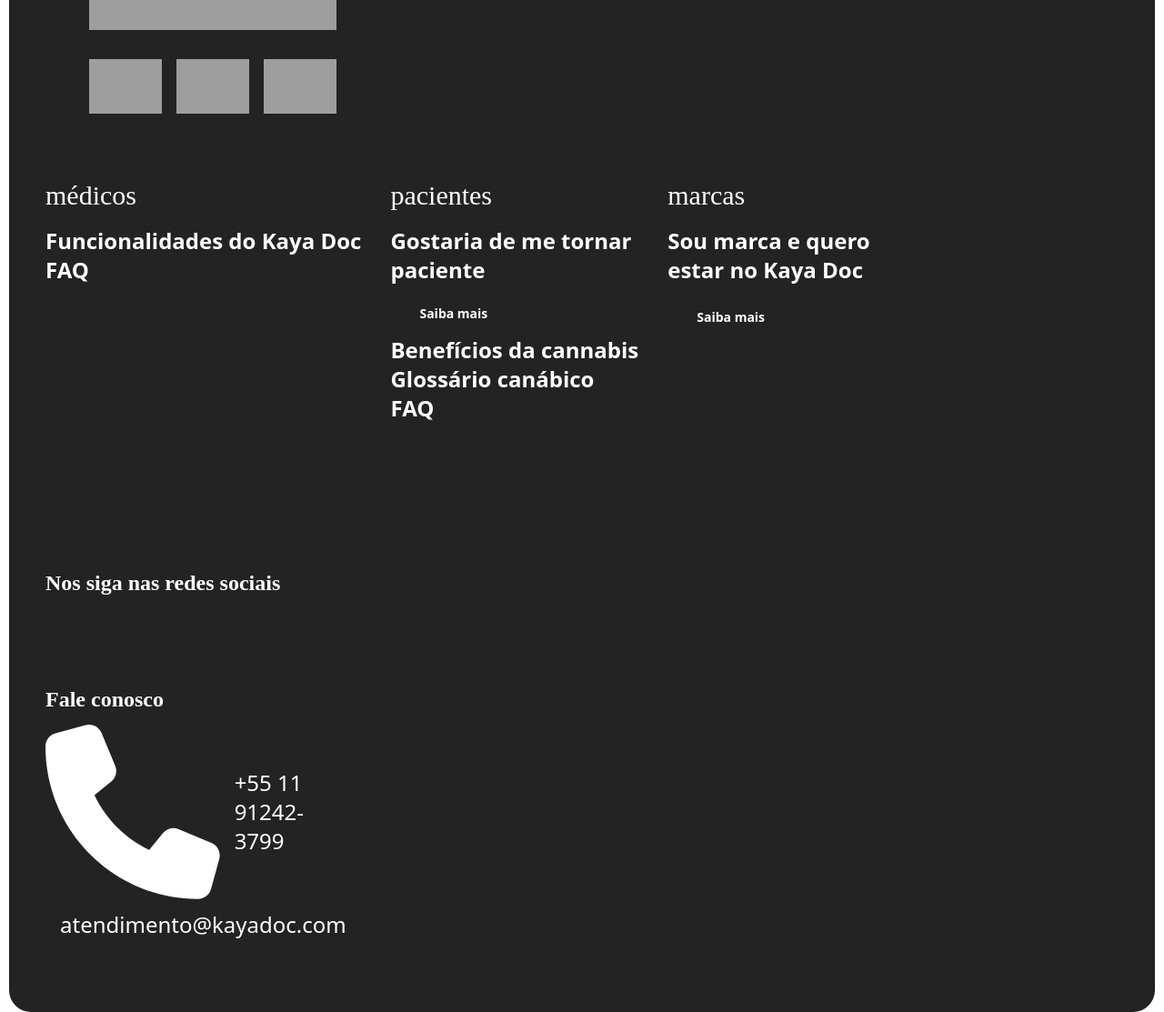
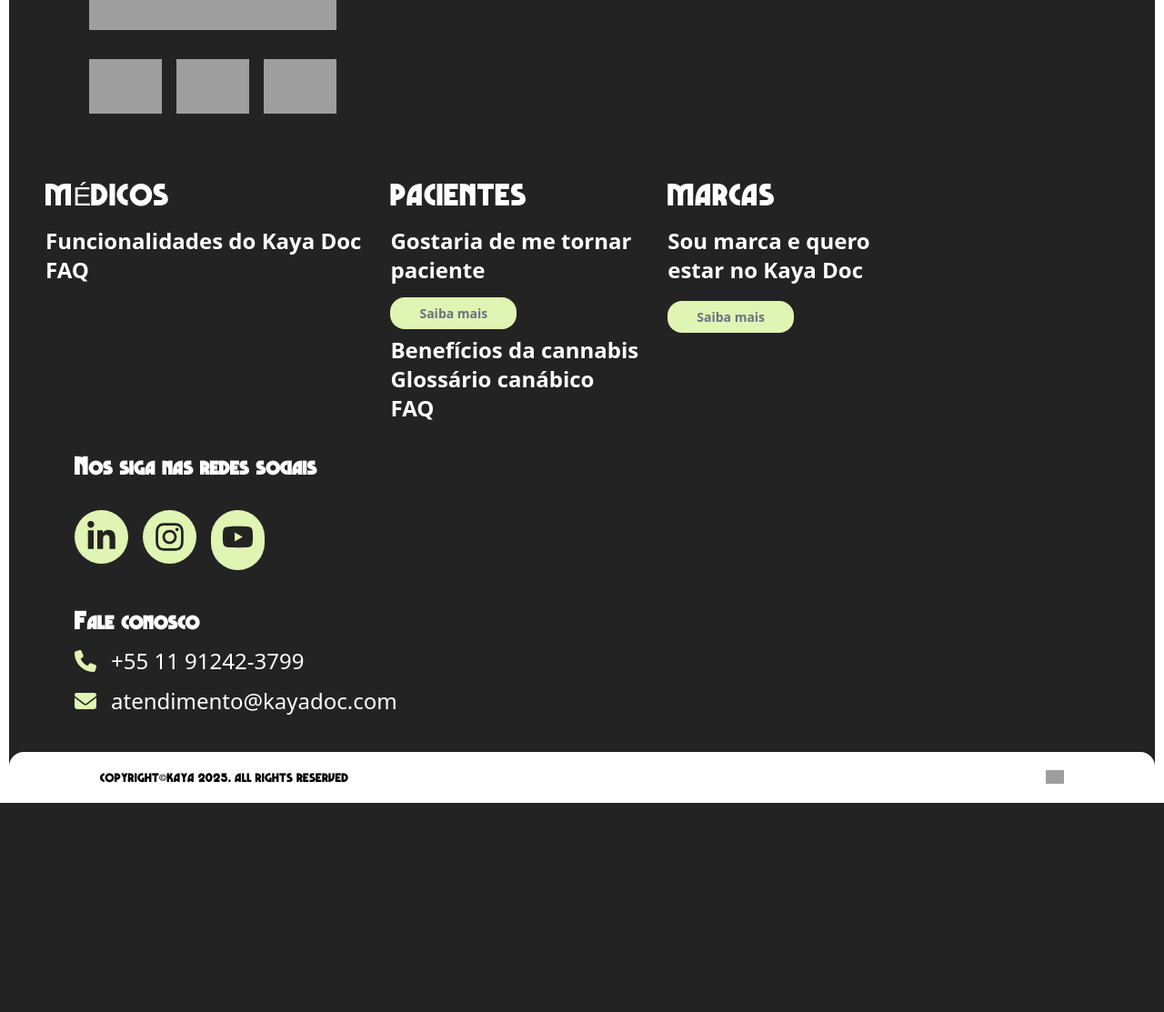
Before and after one commit to Chyod-s/kaya-doc-django-tailwind, a Django app: template templates/base.html in a window 1280 px wide. Shown: the part 291-1404 px from the top of the page at 91% size. After the commit the page ends 1174 px from the top, so only its background shows below. Run offline with Django 5.2, Linux system fonts and the light colour scheme; the template is opened without the code that fills it, so the values that code supplies are empty; style sheets or scripts are compiled from the project's sources; some web fonts are replaced; grey boxes are pictures that could not be loaded.

Commit message:
feat: feito rodapé da base

```diff
--- a/tailwind.config.js
+++ b/tailwind.config.js
@@ -17,6 +17,7 @@ module.exports = {
         'custom-green-other': '#CDEA98',
         'custom-green-dark': '#A7C879',
         'custom-text-green': '#738252',
+        'custom-text-grey': '#758554'
       },
     },
   },
--- a/templates/base.html
+++ b/templates/base.html
@@ -85,11 +85,12 @@
                 </div>
             </div>
         </div>
+
         <div class="flex justify-center mt-6 lg:col-span-2">
             <div>
                 <div class="gap-8 md:mt-4 md:flex md:flex-wrap">
                     <div class="flex flex-col">
-                        <div class="mb-4 text-2xl md:text-3xl" style="font-family: Marvin Visions Variable">médicos</div>
+                        <div class="mb-4 text-2xl md:text-3xl font-marbold">MÉDICOS</div>
                         <ul class="font-semibold">
                             <li class="hover:font-bold hover:cursor-pointer">
                                 <a href="/cadastro_medico_form/">Funcionalidades do Kaya Doc</a>
@@ -100,13 +101,13 @@
                         </ul>
                     </div>
                     <div class="flex flex-col">
-                        <div class="mb-4 text-2xl md:text-3xl" style="font-family: Marvin Visions Variable">pacientes</div>
+                        <div class="mb-4 text-2xl md:text-3xl font-marbold">PACIENTES</div>
                         <ul class="font-semibold">
                             <li class="hover:font-bold hover:cursor-pointer">
                                 <a href="/sou_paciente/">Gostaria de me tornar <br> paciente</a>
                             </li>
                             <li class="my-3 hover:font-bold hover:cursor-pointer">
-                                <a class="px-8 py-2 text-sm rounded-2xl bg-theme_color2-200 text-theme_color2-400" href="https://api.whatsapp.com/send/?phone=5511912423799&amp;text=Quero+saber+mais+sobre+o+kaya+doc+gostaria+de+me+tornar+um+paciente.&amp;type=phone_number&amp;app_absent=0">Saiba mais</a>
+                                <a class="px-8 py-2 text-sm rounded-2xl text-gray-500 bg-custom-green" href="https://api.whatsapp.com/send/?phone=5511912423799&amp;text=Quero+saber+mais+sobre+o+kaya+doc+gostaria+de+me+tornar+um+paciente.&amp;type=phone_number&amp;app_absent=0">Saiba mais</a>
                             </li>
                             <li class="hover:font-bold hover:cursor-pointer">
                                 <a href="/beneficios_lista/">Benefícios da cannabis</a>
@@ -120,51 +121,144 @@
                         </ul>
                     </div>
                     <div class="flex flex-col">
-                        <div class="mb-4 text-2xl md:text-3xl" style="font-family: Marvin Visions Variable">marcas</div>
+                        <div class="mb-4 text-2xl md:text-3xl font-marbold">MARCAS</div>
                         <ul class="font-semibold">
                             <li class="hover:font-bold hover:cursor-pointer">
                                 <a href="https://api.whatsapp.com/send/?phone=5511912423799&amp;text=Sou+uma+marca+quero+e+estar+no+Kaya+Doc.&amp;type=phone_number&amp;app_absent=0">Sou marca e quero <br> estar no Kaya Doc</a>
                             </li>
-                            <li class="my-4 hover:font-bold hover:cursor-pointer">
-                                <a class="px-8 py-2 text-sm rounded-2xl bg-theme_color2-200 text-theme_color2-400" href="https://api.whatsapp.com/send/?phone=5511912423799&amp;text=Sou+uma+marca+quero+saber+sobre+o+kaya+doc.&amp;type=phone_number&amp;app_absent=0">Saiba mais</a>
+                            <li class="my-4 hover:font-bold hover:cursor-pointer ">
+                                <a class="px-8 py-2 text-sm rounded-2xl text-gray-500 bg-custom-green" href="https://api.whatsapp.com/send/?phone=5511912423799&amp;text=Sou+uma+marca+quero+saber+sobre+o+kaya+doc.&amp;type=phone_number&amp;app_absent=0">Saiba mais</a>
                             </li>
                         </ul>
                     </div>
                 </div>
             </div>
         </div>
-        <div class="md:mt-32">
-            <div class="mb-8 text-2xl font-bold" style="font-family: Marvin Visions Variable">Nos siga nas redes sociais</div>
+
+        <div class="px-8">
+            <div class="mb-8 text-2xl font-bold font-marbold" >Nos siga nas redes sociais</div>
             <div class="flex gap-4 mb-10">
                 <div>
-                    <a href="https://www.linkedin.com/company/kaya-mind/" target="_blank">
-                        <svg class="svg-inline--fa fa-linkedin-in items-center p-3 text-black rounded-full md:text-4xl bg-theme_color2-200" aria-hidden="true" focusable="false" data-prefix="fab" data-icon="linkedin-in" role="img" xmlns="http://www.w3.org/2000/svg" viewBox="0 0 448 512" data-fa-i2svg=""><path fill="currentColor" d="M100.28 448H7.4V148.9h92.88zM53.79 108.1C24.09 108.1 0 83.5 0 53.8a53.79 53.79 0 0 1 107.58 0c0 29.7-24.1 54.3-53.79 54.3zM447.9 448h-92.68V302.4c0-34.7-.7-79.2-48.29-79.2-48.29 0-55.69 37.7-55.69 76.7V448h-92.78V148.9h89.08v40.8h1.3c12.4-23.5 42.69-48.3 87.88-48.3 94 0 111.28 61.9 111.28 142.3V448z"></path></svg><!-- <i class="items-center p-3 text-black rounded-full md:text-4xl fab fa-linkedin-in bg-theme_color2-200"></i> Font Awesome fontawesome.com -->
+                    <a class="bg-custom-green p-3 rounded-full inline-block"   href="https://www.linkedin.com/company/kaya-mind/" target="_blank">
+
+                    <svg
+                    aria-hidden="true"
+                    data-prefix="fab"
+                    data-icon="linkedin-in"
+                    role="img"
+                    xmlns="http://www.w3.org/2000/svg"
+                    viewBox="0 0 448 512"
+                    width="35"
+                    height="35">
+                        <path fill="#232323"
+                            d="M100.28 448H7.4V148.9h92.88zM53.79 108.1C24.09 108.1 0 83.5 0 53.8a53.79 53.79 0 0 1 107.58 0c0 29.7-24.1 54.3-53.79 54.3zM447.9 448h-92.68V302.4c0-34.7-.7-79.2-48.29-79.2-48.29 0-55.69 37.7-55.69 76.7V448h-92.78V148.9h89.08v40.8h1.3c12.4-23.5 42.69-48.3 87.88-48.3 94 0 111.28 61.9 111.28 142.3V448z">
+                        </path>
+                    </svg>
+
+
                     </a>
                 </div>
-                <div>
-                    <a href="https://www.instagram.com/kaya.mind/" target="_blank">
-                        <svg class="svg-inline--fa fa-instagram items-center p-3 text-black rounded-full md:text-4xl bg-theme_color2-200" aria-hidden="true" focusable="false" data-prefix="fab" data-icon="instagram" role="img" xmlns="http://www.w3.org/2000/svg" viewBox="0 0 448 512" data-fa-i2svg=""><path fill="currentColor" d="M224.1 141c-63.6 0-114.9 51.3-114.9 114.9s51.3 114.9 114.9 114.9S339 319.5 339 255.9 287.7 141 224.1 141zm0 189.6c-41.1 0-74.7-33.5-74.7-74.7s33.5-74.7 74.7-74.7 74.7 33.5 74.7 74.7-33.6 74.7-74.7 74.7zm146.4-194.3c0 14.9-12 26.8-26.8 26.8-14.9 0-26.8-12-26.8-26.8s12-26.8 26.8-26.8 26.8 12 26.8 26.8zm76.1 27.2c-1.7-35.9-9.9-67.7-36.2-93.9-26.2-26.2-58-34.4-93.9-36.2-37-2.1-147.9-2.1-184.9 0-35.8 1.7-67.6 9.9-93.9 36.1s-34.4 58-36.2 93.9c-2.1 37-2.1 147.9 0 184.9 1.7 35.9 9.9 67.7 36.2 93.9s58 34.4 93.9 36.2c37 2.1 147.9 2.1 184.9 0 35.9-1.7 67.7-9.9 93.9-36.2 26.2-26.2 34.4-58 36.2-93.9 2.1-37 2.1-147.8 0-184.8zM398.8 388c-7.8 19.6-22.9 34.7-42.6 42.6-29.5 11.7-99.5 9-132.1 9s-102.7 2.6-132.1-9c-19.6-7.8-34.7-22.9-42.6-42.6-11.7-29.5-9-99.5-9-132.1s-2.6-102.7 9-132.1c7.8-19.6 22.9-34.7 42.6-42.6 29.5-11.7 99.5-9 132.1-9s102.7-2.6 132.1 9c19.6 7.8 34.7 22.9 42.6 42.6 11.7 29.5 9 99.5 9 132.1s2.7 102.7-9 132.1z"></path></svg><!-- <i class="items-center p-3 text-black rounded-full md:text-4xl fab fa-instagram bg-theme_color2-200"></i> Font Awesome fontawesome.com -->
-                    </a>
+
+                <a href="https://www.instagram.com/kaya.mind/" target="_blank">
+                    <div class="bg-custom-green p-3 rounded-full inline-block">
+                        <svg
+                            aria-hidden="true"
+                            data-prefix="fab"
+                            data-icon="instagram"
+                            role="img"
+                            xmlns="http://www.w3.org/2000/svg"
+                            viewBox="0 0 448 512"
+                            width="35"
+                            height="35">
+                            <path fill="#232323"
+                                d="M224.1 141c-63.6 0-114.9 51.3-114.9 114.9s51.3 114.9 114.9 114.9S339 319.5 339 255.9 287.7 141 224.1 141zm0 189.6c-41.1 0-74.7-33.5-74.7-74.7s33.5-74.7 74.7-74.7 74.7 33.5 74.7 74.7-33.6 74.7-74.7 74.7zm146.4-194.3c0 14.9-12 26.8-26.8 26.8-14.9 0-26.8-12-26.8-26.8s12-26.8 26.8-26.8 26.8 12 26.8 26.8zm76.1 27.2c-1.7-35.9-9.9-67.7-36.2-93.9-26.2-26.2-58-34.4-93.9-36.2-37-2.1-147.9-2.1-184.9 0-35.8 1.7-67.6 9.9-93.9 36.1s-34.4 58-36.2 93.9c-2.1 37-2.1 147.9 0 184.9 1.7 35.9 9.9 67.7 36.2 93.9s58 34.4 93.9 36.2c37 2.1 147.9 2.1 184.9 0 35.9-1.7 67.7-9.9 93.9-36.2 26.2-26.2 34.4-58 36.2-93.9 2.1-37 2.1-147.8 0-184.8zM398.8 388c-7.8 19.6-22.9 34.7-42.6 42.6-29.5 11.7-99.5 9-132.1 9s-102.7 2.6-132.1-9c-19.6-7.8-34.7-22.9-42.6-42.6-11.7-29.5-9-99.5-9-132.1s-2.6-102.7 9-132.1c7.8-19.6 22.9-34.7 42.6-42.6 29.5-11.7 99.5-9 132.1-9s102.7-2.6 132.1 9c19.6 7.8 34.7 22.9 42.6 42.6 11.7 29.5 9 99.5 9 132.1s2.7 102.7-9 132.1z">
+                            </path>
+                        </svg>
+                    </div>
+                </a>
+
+
+                <div class="bg-custom-green p-3 rounded-full inline-block">
+                    <svg class="svg-inline--fa fa-youtube items-center text-black md:text-4xl"
+                         aria-hidden="true"
+                         focusable="false"
+                         data-prefix="fab"
+                         data-icon="youtube"
+                         role="img"
+                         xmlns="http://www.w3.org/2000/svg"
+                         viewBox="0 0 576 512"
+                         width="35"
+                         height="35">
+                        <path fill="#232323"
+                              d="M549.655 124.083c-6.281-23.65-24.787-42.276-48.284-48.597C458.781 64 288 64 288 64S117.22 64 74.629 75.486c-23.497 6.322-42.003 24.947-48.284 48.597-11.412 42.867-11.412 132.305-11.412 132.305s0 89.438 11.412 132.305c6.281 23.65 24.787 41.5 48.284 47.821C117.22 448 288 448 288 448s170.78 0 213.371-11.486c23.497-6.321 42.003-24.171 48.284-47.821 11.412-42.867 11.412-132.305 11.412-132.305s0-89.438-11.412-132.305zm-317.51 213.508V175.185l142.739 81.205-142.739 81.201z">
+                        </path>
+                    </svg>
                 </div>
-                <div>
-                    <a href="https://www.youtube.com/@kayamind" target="_blank">
-                        <svg class="svg-inline--fa fa-youtube items-center p-3 text-black rounded-full md:text-4xl bg-theme_color2-200" aria-hidden="true" focusable="false" data-prefix="fab" data-icon="youtube" role="img" xmlns="http://www.w3.org/2000/svg" viewBox="0 0 576 512" data-fa-i2svg=""><path fill="currentColor" d="M549.655 124.083c-6.281-23.65-24.787-42.276-48.284-48.597C458.781 64 288 64 288 64S117.22 64 74.629 75.486c-23.497 6.322-42.003 24.947-48.284 48.597-11.412 42.867-11.412 132.305-11.412 132.305s0 89.438 11.412 132.305c6.281 23.65 24.787 41.5 48.284 47.821C117.22 448 288 448 288 448s170.78 0 213.371-11.486c23.497-6.321 42.003-24.171 48.284-47.821 11.412-42.867 11.412-132.305 11.412-132.305s0-89.438-11.412-132.305zm-317.51 213.508V175.185l142.739 81.205-142.739 81.201z"></path></svg><!-- <i class="items-center p-3 text-black rounded-full md:text-4xl fab fa-youtube bg-theme_color2-200"></i> Font Awesome fontawesome.com -->
-                    </a>
-                </div>
+
+
             </div>
-            <div class="mb-3 text-2xl font-bold" style="font-family: Marvin Visions Variable">Fale conosco</div>
+            <div class="mb-3 text-2xl font-bold font-marbold" >Fale conosco</div>
             <div>
                 <ul class="space-y-3">
+
                     <li class="flex items-center gap-4">
-                        <svg class="svg-inline--fa fa-phone text-2xl text-theme_color2-200" aria-hidden="true" focusable="false" data-prefix="fas" data-icon="phone" role="img" xmlns="http://www.w3.org/2000/svg" viewBox="0 0 512 512" data-fa-i2svg=""><path fill="currentColor" d="M164.9 24.6c-7.7-18.6-28-28.5-47.4-23.2l-88 24C12.1 30.2 0 46 0 64C0 311.4 200.6 512 448 512c18 0 33.8-12.1 38.6-29.5l24-88c5.3-19.4-4.6-39.7-23.2-47.4l-96-40c-16.3-6.8-35.2-2.1-46.3 11.6L304.7 368C234.3 334.7 177.3 277.7 144 207.3L193.3 167c13.7-11.2 18.4-30 11.6-46.3l-40-96z"></path></svg><!-- <i class="text-2xl fas fa-phone text-theme_color2-200"></i> Font Awesome fontawesome.com --> <a href="tel:+55 11 91242-3799" class="hover:underline">+55 11 91242-3799</a>
+                        <svg class="svg-inline--fa fa-phone text-2xl text-theme_color2-200"
+                             aria-hidden="true"
+                             focusable="false"
+                             data-prefix="fas"
+                             data-icon="phone"
+                             role="img"
+                             xmlns="http://www.w3.org/2000/svg"
+                             viewBox="0 0 512 512"
+                             width="24"
+                             height="24">
+                            <path fill=#E0F4B3
+                                  d="M164.9 24.6c-7.7-18.6-28-28.5-47.4-23.2l-88 24C12.1 30.2 0 46 0 64C0 311.4 200.6 512 448 512c18 0 33.8-12.1 38.6-29.5l24-88c5.3-19.4-4.6-39.7-23.2-47.4l-96-40c-16.3-6.8-35.2-2.1-46.3 11.6L304.7 368C234.3 334.7 177.3 277.7 144 207.3L193.3 167c13.7-11.2 18.4-30 11.6-46.3l-40-96z">
+                            </path>
+                        </svg>
+
+                        <a href="tel:+55 11 91242-3799" class="hover:underline text-theme_color2-200">
+                            +55 11 91242-3799
+                        </a>
                     </li>
-                    <li class="flex items-center gap-4">
-                        <svg class="svg-inline--fa fa-envelope text-2xl text-theme_color2-200" aria-hidden="true" focusable="false" data-prefix="fas" data-icon="envelope" role="img" xmlns="http://www.w3.org/2000/svg" viewBox="0 0 512 512" data-fa-i2svg=""><path fill="currentColor" d="M48 64C21.5 64 0 85.5 0 112c0 15.1 7.1 29.3 19.2 38.4L236.8 313.6c11.4 8.5 27 8.5 38.4 0L492.8 150.4c12.1-9.1 19.2-23.3 19.2-38.4c0-26.5-21.5-48-48-48L48 64zM0 176L0 384c0 35.3 28.7 64 64 64l384 0c35.3 0 64-28.7 64-64l0-208L294.4 339.2c-22.8 17.1-54 17.1-76.8 0L0 176z"></path></svg><!-- <i class="text-2xl fas fa-envelope text-theme_color2-200"></i> Font Awesome fontawesome.com --> <a href="mail:atendimento@kayadoc.com" class="hover:underline">atendimento@kayadoc.com</a>
+
+                    <li class="flex items-center space-x-2">
+
+                        <svg class="svg-inline--fa fa-envelope text-2xl text-theme_color2-200"
+                             aria-hidden="true"
+                             focusable="false"
+                             data-prefix="fas"
+                             data-icon="envelope"
+                             role="img"
+                             xmlns="http://www.w3.org/2000/svg"
+                             viewBox="0 0 512 512"
+                             width="24" height="24">
+                            <path fill=#E0F4B3
+                                  d="M48 64C21.5 64 0 85.5 0 112c0 15.1 7.1 29.3 19.2 38.4L236.8 313.6c11.4 8.5 27 8.5 38.4 0L492.8 150.4c12.1-9.1 19.2-23.3 19.2-38.4c0-26.5-21.5-48-48-48L48 64zM0 176L0 384c0 35.3 28.7 64 64 64l384 0c35.3 0 64-28.7 64-64l0-208L294.4 339.2c-22.8 17.1-54 17.1-76.8 0L0 176z">
+                            </path>
+                        </svg>
+
+                        <!-- Link de email -->
+                        <a href="mailto:atendimento@kayadoc.com" class="hover:underline text-theme_color2-200">
+                            atendimento@kayadoc.com
+                        </a>
                     </li>
                 </ul>
             </div>
         </div>
+
     </footer>
+
+    <div class="flex justify-between px-[100px] py-5 -mt-10 bg-white rounded-t-2xl col-span-full md:mx-2.5">
+        <div>
+            <div class="text-xs  font-marbold">
+                COPYRIGHT©KAYA <span id="actual_year">2025</span>. ALL RIGHTS RESERVED
+            </div>
+        </div>
+        <div>
+            <img class="flex w-5" src="https://saude-kayamind-minio.aqrour.easypanel.host/kayadoc/staticfiles/images/rebranding/k.png?X-Amz-Algorithm=AWS4-HMAC-SHA256&amp;X-Amz-Credential=tEE1iyojY34tOfrnfIPQ%2F20250321%2Fbrazil%2Fs3%2Faws4_request&amp;X-Amz-Date=20250321T181012Z&amp;X-Amz-Expires=588000&amp;X-Amz-SignedHeaders=host&amp;X-Amz-Signature=7a98d9eb979dd24dde1910fced2d22f1551ad08ba32857f43c6b192ef0cdc99d" alt="">
+        </div>
+    </div>
 
 </body>
 </html>
```
